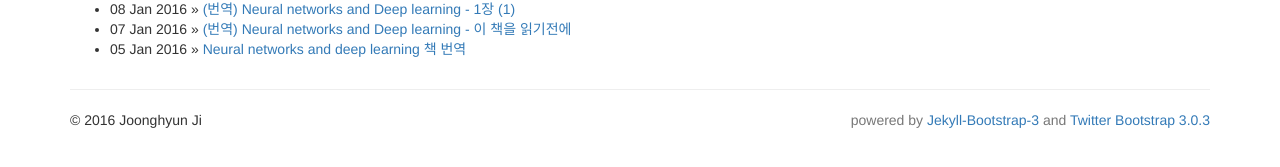
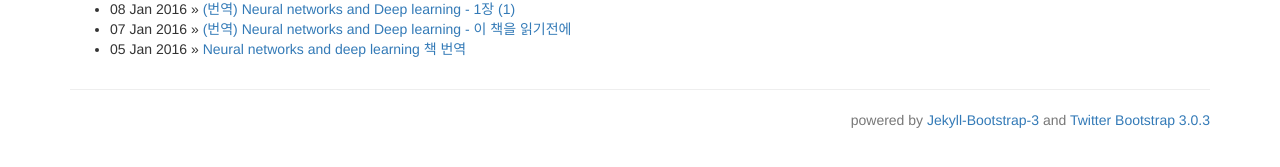
Before and after one commit to philocom/blog, a Jekyll site: the page built from index.md, in a window 1280 px wide. Shown: the part 213-380 px from the top of the page. Built offline with Jekyll 4.4.1, drawn with Linux system fonts in a browser that asks for light colours; nearby versions of some CDN libraries; library files that are not in the unit come from our copies.

Commit message:
no message

```diff
--- a/_includes/themes/bootstrap/default.html
+++ b/_includes/themes/bootstrap/default.html
@@ -48,7 +48,7 @@
       <hr>
       <footer>
         <p>
-          &copy; {{ site.time | date: '%Y' }} {{ site.author.name }}
+          <!-- &copy; {{ site.time | date: '%Y' }} {{ site.author.name }} -->
           <span class="pull-right text-muted">
             powered by
             <a href="http://dbtek.github.io/jekyll-bootstrap-3" target="_blank" title="The Definitive Jekyll Blogging Framework">Jekyll-Bootstrap-3</a>
```
